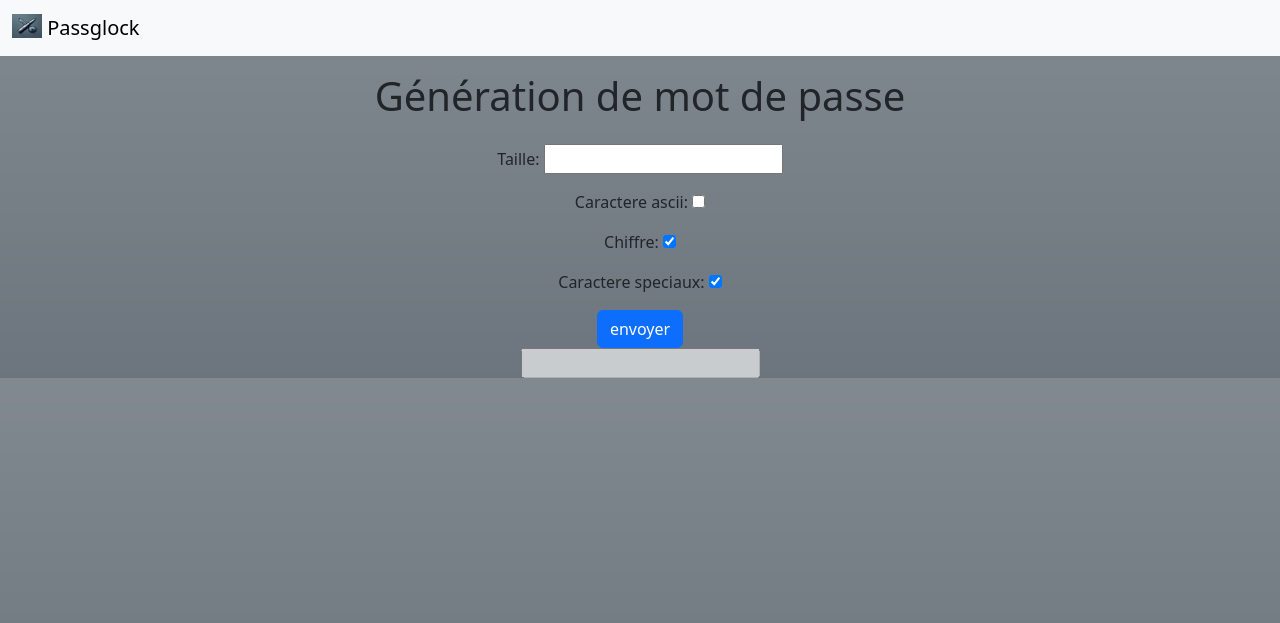
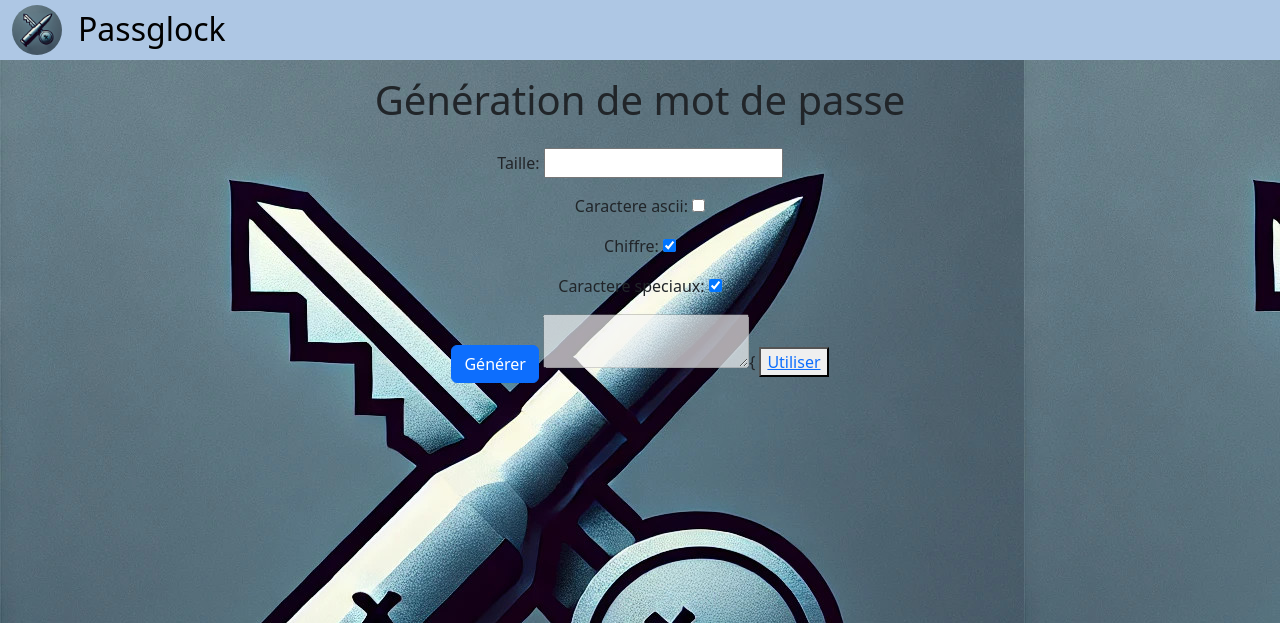
Before and after one commit to Br0c3/passglock, a Django app: page /genpass?op=addata in a window 1280 px wide. Shown: the top 623 px of the page. Run offline with Django 4.2, Linux system fonts and the light colour scheme.

Commit message:
ajout liens de génération de mot de passe dans editdata et addata

```diff
--- a/passlock/passface/forms.py
+++ b/passlock/passface/forms.py
@@ -24,8 +24,11 @@ class OpenoldForm(forms.Form):
 class AddForm(forms.Form):
     nom_du_site = forms.CharField()
     identifiant = forms.CharField()
-    mot_de_passe = forms.CharField(widget=forms.PasswordInput)
+    mot_de_passe = forms.CharField(widget=forms.PasswordInput, initial='booom')
 
+class AdForm(forms.Form):
+    nom_du_site = forms.CharField()
+    identifiant = forms.CharField()
 
 class ModForm(forms.Form):
     nouveau_mot_de_passe = forms.CharField(widget=forms.PasswordInput)
--- a/passlock/passface/views.py
+++ b/passlock/passface/views.py
@@ -39,10 +39,22 @@ def genpass(request):
             except:
                 num = None
             passw = passmanage.main.genere(request.POST['taille'], ascii, symb, num)
+            opp = request.POST['opp']
+            indx = request.POST['indx']
+            print(indx)
     else:
         form = GenForm()
         passw = ""
-    context = {'form': form, 'pass': passw}
+        try:
+            opp = request.GET['op']
+            if opp == 'addata':
+                indx=''
+            else:
+                indx = request.GET['indx']
+        except:
+            opp = 'l'
+            indx = ''
+    context = {'form': form, 'pass': passw, 'op': opp, 'indx': indx}
     return render(request, 'genpass.html', context)
 
 
@@ -131,9 +143,15 @@ def addata(request):
             finstce.f_add([indx, fname,idnt, key])
             request.session["file"] = jsonpickle.encode(finstce)
             return redirect("managefil")
-    else:
-        form = AddForm()
-    return render(request, 'addata.html',{'form': form})
+    else :
+
+        try :
+            mdp = request.GET['val']
+            form = AdForm()
+        except:
+            form = AddForm()
+            mdp=''
+        return render(request, 'addata.html',{'form': form, 'val': mdp})
 
 def editdata(request):
     if request.method == 'POST':
@@ -151,7 +169,21 @@ def editdata(request):
             request.session["file"] = jsonpickle.encode(finstce)
             return redirect("managefil")
     else:
-        indx = request.GET["indx"]
+
+        try:
+            indx = request.GET["indx"]
+            key = request.GET['val']
+            try:
+                finstce = jsonpickle.decode(request.session["file"])
+            except(KeyError):
+                return redirect("index")
+
+            finstce.f_mod(indx, key)
+
+            request.session["file"] = jsonpickle.encode(finstce)
+            return redirect("managefil")
+        except:
+            pass
         form = ModForm()
     return render(request, 'editdata.html',{'form': form, 'indx': indx})
 
--- a/passlock/passlock/settings.py
+++ b/passlock/passlock/settings.py
@@ -9,7 +9,7 @@ https://docs.djangoproject.com/en/4.2/topics/settings/
 For the full list of settings and their values, see
 https://docs.djangoproject.com/en/4.2/ref/settings/
 """
-
+import os
 from pathlib import Path
 
 # Build paths inside the project like this: BASE_DIR / 'subdir'.
@@ -117,10 +117,10 @@ USE_TZ = True
 # Static files (CSS, JavaScript, Images)
 # https://docs.djangoproject.com/en/4.2/howto/static-files/
 
-STATIC_URL = 'static/'
+STATIC_URL = '/static/'
 
 STATICFILES_DIRS = [
-    ('static' , BASE_DIR / 'static/')
+    os.path.join( BASE_DIR, 'static')
 ]
 # Media files (json)
 
--- a/passlock/passlock/urls.py
+++ b/passlock/passlock/urls.py
@@ -16,8 +16,11 @@ Including another URLconf
 """
 from django.contrib import admin
 from django.urls import path, include
+from django.conf import settings
+from django.conf.urls.static import static
+
 
 urlpatterns = [
     path('', include("passface.urls")),
     path('admin/', admin.site.urls),
-]
+]+static(settings.STATIC_URL, document_root=settings.STATIC_ROOT)
--- a/passlock/templates/base.html
+++ b/passlock/templates/base.html
@@ -11,17 +11,17 @@
         {% endblock title %}
     </title>
 </head>
-<body class=' bg-secondary bg-gradient'>
-    <nav class="navbar bg-body-tertiary">
-        <div class="container-fluid">
-            <a class="navbar-brand" href={% url "index" %}>
-                <img src={% static "img.jpg" %} alt="Logo" width="30" height="24" class="d-inline-block align-text-top">
-                Passglock
+<body class=' ' style=" background-image : url( {% static 'img.jpg' %} )">
+    <nav class="navbar bg-body-tertiary py-0" style="background-color : #aec7e4" >
+        <div class="container-fluid " style="background-color : #aec7e4" >
+            <a class="navbar-brand align-text-center d-sm-flex" href={% url "index" %} >
+                <img src={% static "img.jpg" %} alt="Logo" width="50" height="50" class="rounded-circle d-inline-block ">
+                <span class="fs-2 align-text-center px-3">Passglock</span>
             </a>
         </div>
     </nav>
     <div
-        class="container-sm text-center"
+        class="container-sm text-center h-100"
     >
         {% block content %}
 
--- a/passlock/templates/decod.html
+++ b/passlock/templates/decod.html
@@ -14,7 +14,7 @@
             type="submit"
             class="btn btn-primary"
         >
-            envoyer
+            Déchiffrer
         </button>
     </form>
     <input type="text" name="result" id="result" value="{{result}}" disabled>
--- a/passlock/templates/editdata.html
+++ b/passlock/templates/editdata.html
@@ -9,13 +9,15 @@
 
         <input type="hidden" name="index" value={{indx}}>
         {{form.as_p}}
-
+        <a href="{% url 'genpass' %}?op=editdata&indx={{indx}}"> Générer un mot de passe</a>
+        <br>
         <button
             type="submit"
             class="btn btn-primary"
         >
-            envoyer
+            Modifier
         </button>
+
     </form>
 
 {% endblock content %}
--- a/passlock/templates/encod.html
+++ b/passlock/templates/encod.html
@@ -14,7 +14,7 @@
             type="submit"
             class="btn btn-primary"
         >
-            envoyer
+            Chiffrer
         </button>
     </form>
     <input type="text" name="result" id="result" value="{{result}}" disabled>
--- a/passlock/templates/genpass.html
+++ b/passlock/templates/genpass.html
@@ -8,17 +8,25 @@
     <form action='{% url "genpass" %}', method="post" class="">
         {% csrf_token %}
         {{form.as_p}}
+        <input type="hidden" name="opp" value="{{op}}">
+        <input type="hidden" name="indx" value="{{indx}}">
         <button
             type="submit"
             class="btn btn-primary"
         >
-            envoyer
+            Générer
+
         </button>
-
+        <textarea type="text" name="passwd" id="passwd" value="{{pass}}" disabled>{{pass}} </textarea>{
+        {% if session != "none" %}
+            {% if op == 'addata' %}
+            <button><a href="{% url "addata" %}?val={{pass}}">Utiliser</a></button>
+            {% else %}
+            <button><a href="{% url "editdata" %}?val={{pass}}&indx={{indx}}">Utiliser</a></button>
+            {% endif %}
+        {% endif %}
     </form>
 
-
-    <input name="passwd" id="passwd" value="{{pass}}" disabled >
 
 
 
--- a/passlock/templates/openfil.html
+++ b/passlock/templates/openfil.html
@@ -13,7 +13,7 @@
             type="submit"
             class="btn btn-primary"
         >
-            envoyer
+            Créer
         </button>
     </form>
 
--- a/passlock/templates/openoldfil.html
+++ b/passlock/templates/openoldfil.html
@@ -13,7 +13,7 @@
             type="submit"
             class="btn btn-primary"
         >
-            envoyer
+            Ouvrir
         </button>
     </form>
 
```
Also changed, not shown: passlock/templates/addata.html (+6 -2 lines), passlock/db.sqlite3, passlock/static/backimg.png (added).
